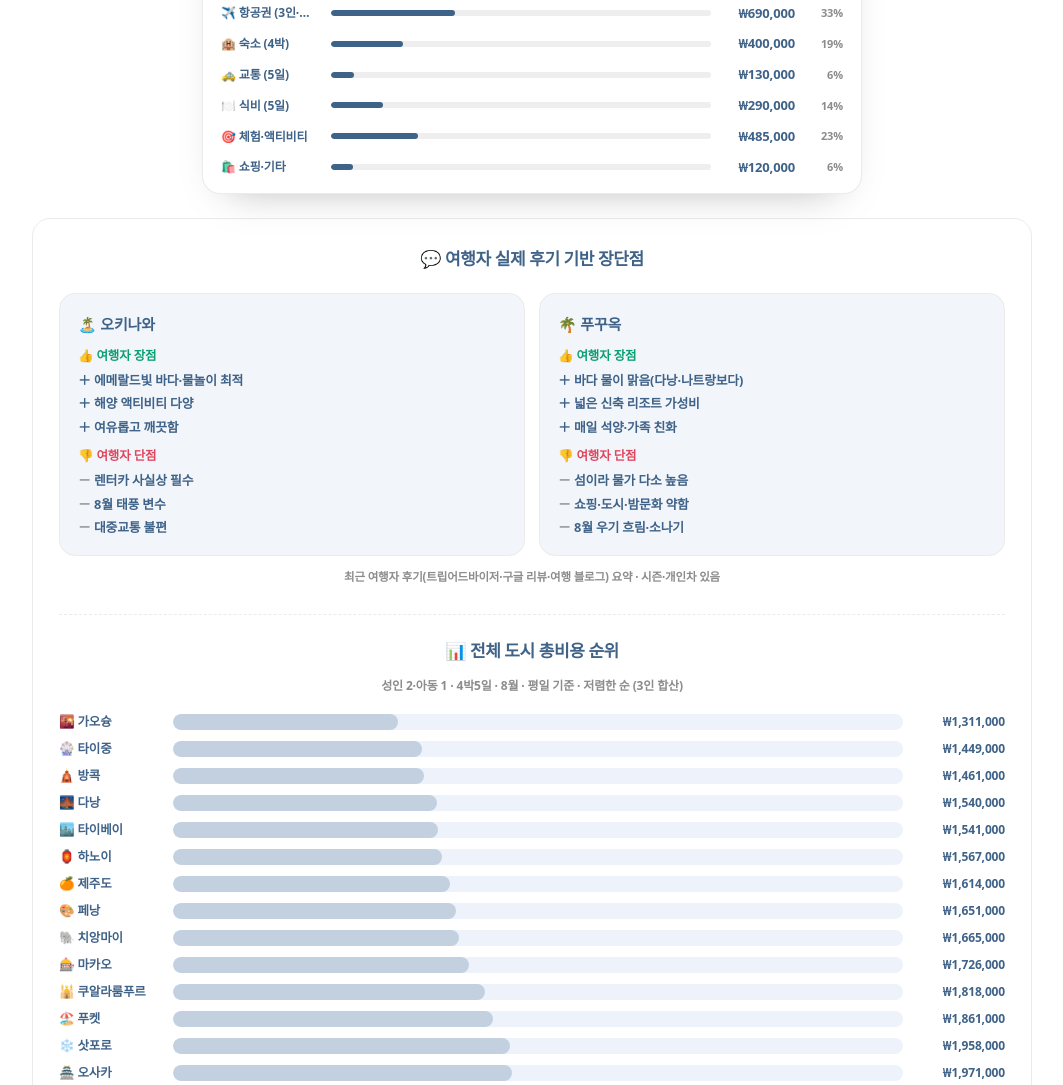
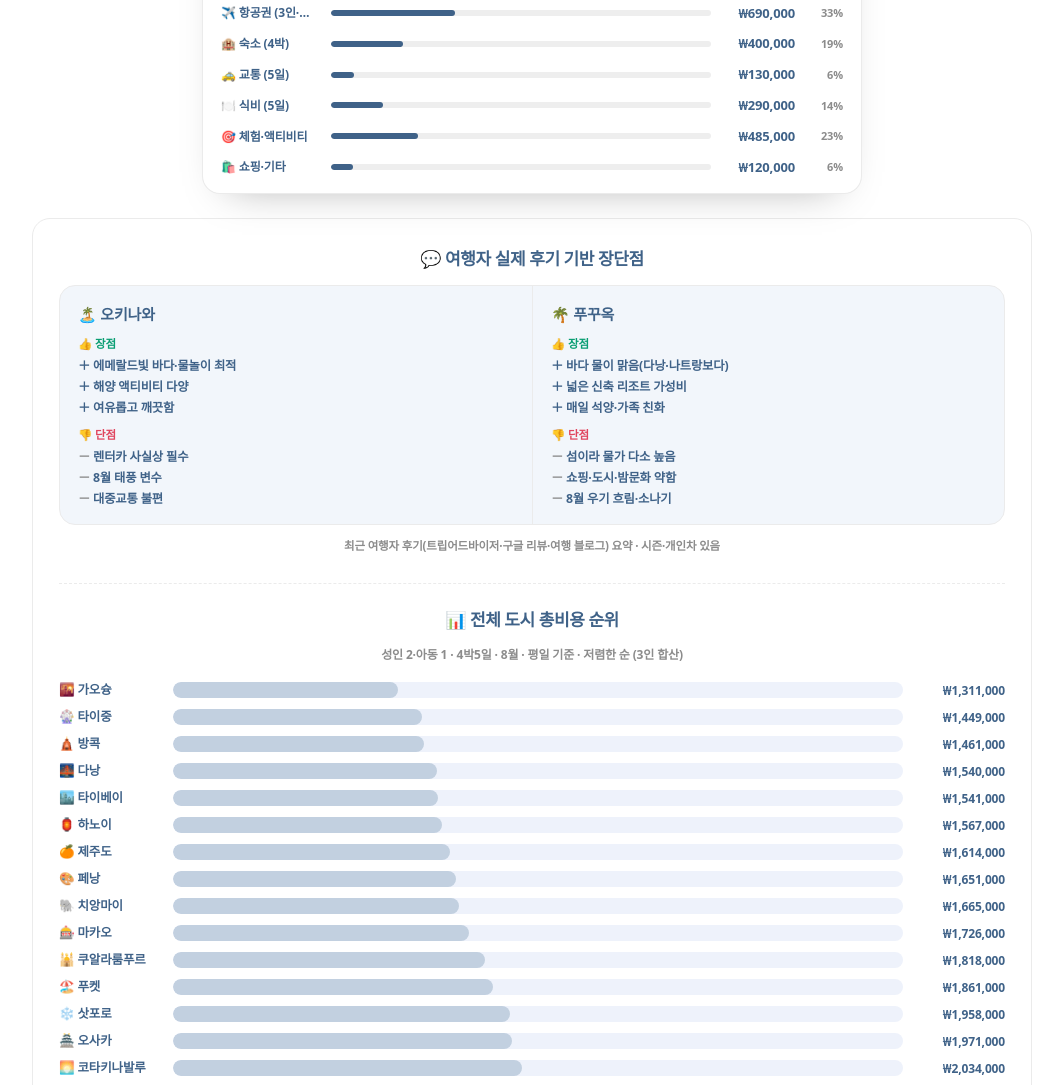
Before and after one commit to wiselion1k/retire, a plain HTML site: page travel-compare.html in a window 1280 px wide. Shown: the part 4582-5667 px from the top of the page, without its empty margins (108-1171 px from the left). Drawn offline with Linux system fonts and the light colour scheme; a web font is replaced by a local one.

Commit message:
여행자 후기 장단점을 단일 카드 반반(좌/우)으로 통합해 여백 축소
Co-Authored-By: Claude Opus 4.8 <noreply@anthropic.com>

```diff
--- a/travel-compare.html
+++ b/travel-compare.html
@@ -477,6 +477,19 @@
   .detailgrid .cards{gap:10px}
   .detailgrid .costlist{gap:10px}
   .detailgrid .costtotal{padding:0 0 12px;margin-bottom:12px}
+
+  /* 여행자 후기 — 단일 카드 반반(좌/우) 통합 */
+  .rvduo{display:grid;grid-template-columns:1fr 1fr;background:#f2f6fb;border:1px solid var(--line);border-radius:16px;overflow:hidden;margin-top:2px}
+  .rvside{padding:16px 18px}
+  .rvside + .rvside{border-left:1px solid var(--line)}
+  .rvside h4{font-size:15px;font-weight:900;letter-spacing:-.01em;margin-bottom:6px}
+  .rvside .lbl{font-size:11.5px;font-weight:900;margin:9px 0 4px}
+  .rvside .lbl.p{color:#0a9e73}.rvside .lbl.c{color:#e0455e}
+  .rvside ul{list-style:none;display:grid;gap:4px}
+  .rvside li{font-size:12.3px;font-weight:600;padding-left:15px;position:relative;line-height:1.4}
+  .rvside .pros li::before{content:"＋";position:absolute;left:0;color:var(--ink);font-weight:900}
+  .rvside .cons li::before{content:"－";position:absolute;left:0;color:var(--sub);font-weight:900}
+  @media(max-width:560px){.rvduo{grid-template-columns:1fr}.rvside + .rvside{border-left:none;border-top:1px solid var(--line)}}
 </style>
 </head>
 <body>
@@ -1034,9 +1047,10 @@ function destHtml(d){
     </div></div>`;
 }
 function extrasHtml(da,db){
-  const rvCard=(d)=>{const r=REVIEWS[d.id];return `<div class="rv ${d.cls}"><h4>${d.flag} ${d.name}</h4>
-      <div class="lbl p">👍 여행자 장점</div><ul class="pros">${r.pros.map(x=>`<li>${x}</li>`).join('')}</ul>
-      <div class="lbl c">👎 여행자 단점</div><ul class="cons">${r.cons.map(x=>`<li>${x}</li>`).join('')}</ul>
+  const rvBody=(d)=>{const r=REVIEWS[d.id];return `<div class="rvside">
+      <h4>${d.flag} ${d.name}</h4>
+      <div class="lbl p">👍 장점</div><ul class="pros">${r.pros.map(x=>`<li>${x}</li>`).join('')}</ul>
+      <div class="lbl c">👎 단점</div><ul class="cons">${r.cons.map(x=>`<li>${x}</li>`).join('')}</ul>
     </div>`;};
   const all=Object.keys(CITIES).map(id=>({id,c:CITIES[id],t:calc(CITIES[id]).total})).sort((x,y)=>x.t-y.t);
   const maxT=all[all.length-1].t;
@@ -1046,7 +1060,7 @@ function extrasHtml(da,db){
     return `<div class="ab ${sel}"><span class="abn">${x.c.flag} ${x.c.name}</span><span class="abbar"><span style="width:${(x.t/maxT*100).toFixed(1)}%;background:${col}"></span></span><span class="abv">${KRW(x.t)}</span></div>`;
   }).join('');
   return `<div class="verdict rvwrap"><h3>💬 여행자 실제 후기 기반 장단점</h3>
-      <div class="reco">${rvCard(da)}${rvCard(db)}</div>
+      <div class="rvduo">${rvBody(da)}${rvBody(db)}</div>
       <div class="rv-note">최근 여행자 후기(트립어드바이저·구글 리뷰·여행 블로그) 요약 · 시즌·개인차 있음</div>
     <div class="allwrap"><h3>📊 전체 도시 총비용 순위</h3>
       <div class="allsub">성인 ${STATE.adults}·아동 ${STATE.kids} · ${STATE.nights}박${STATE.days}일 · ${STATE.month}월 · ${STATE.dayType} 기준 · 저렴한 순 (${STATE.adults+STATE.kids}인 합산)</div>
```
